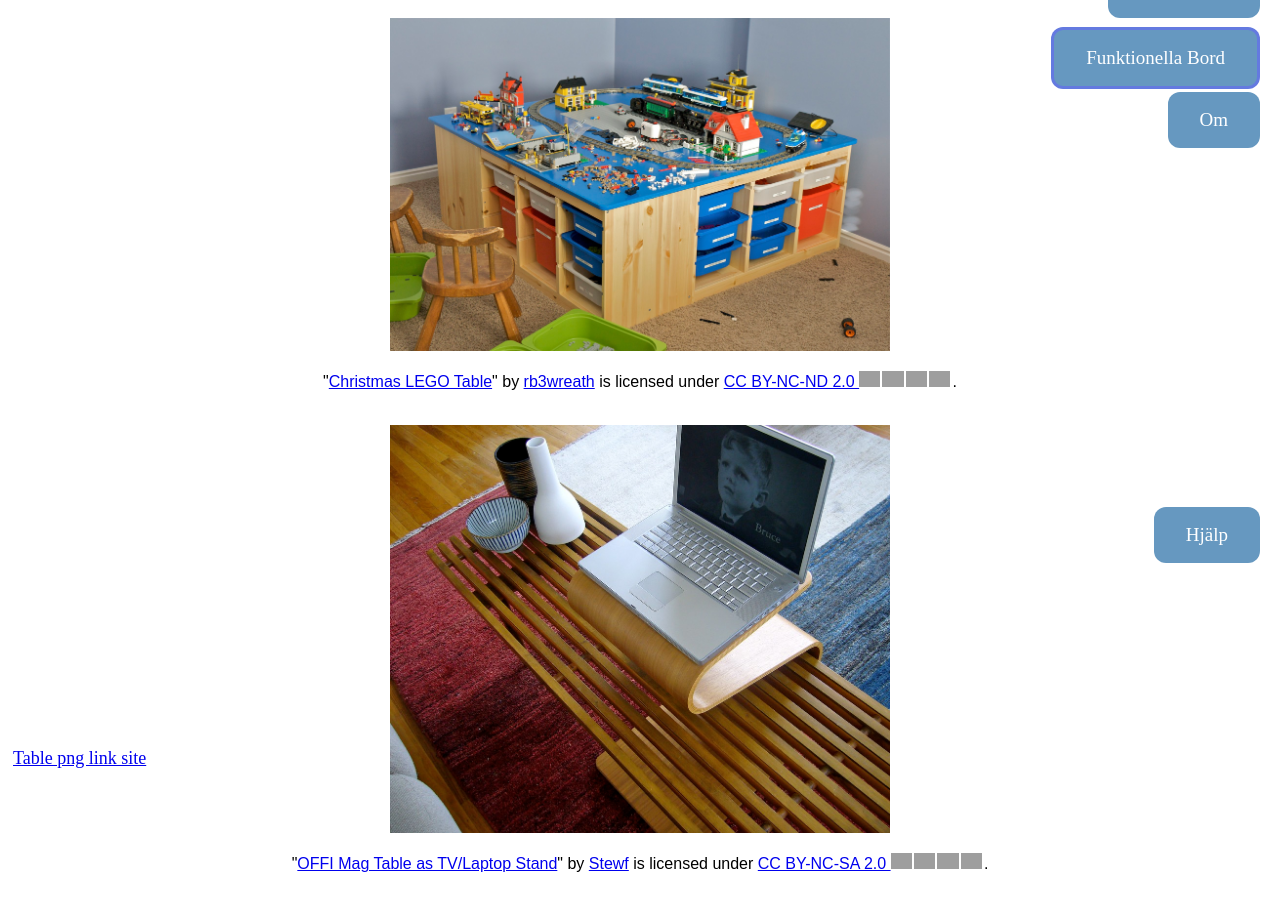
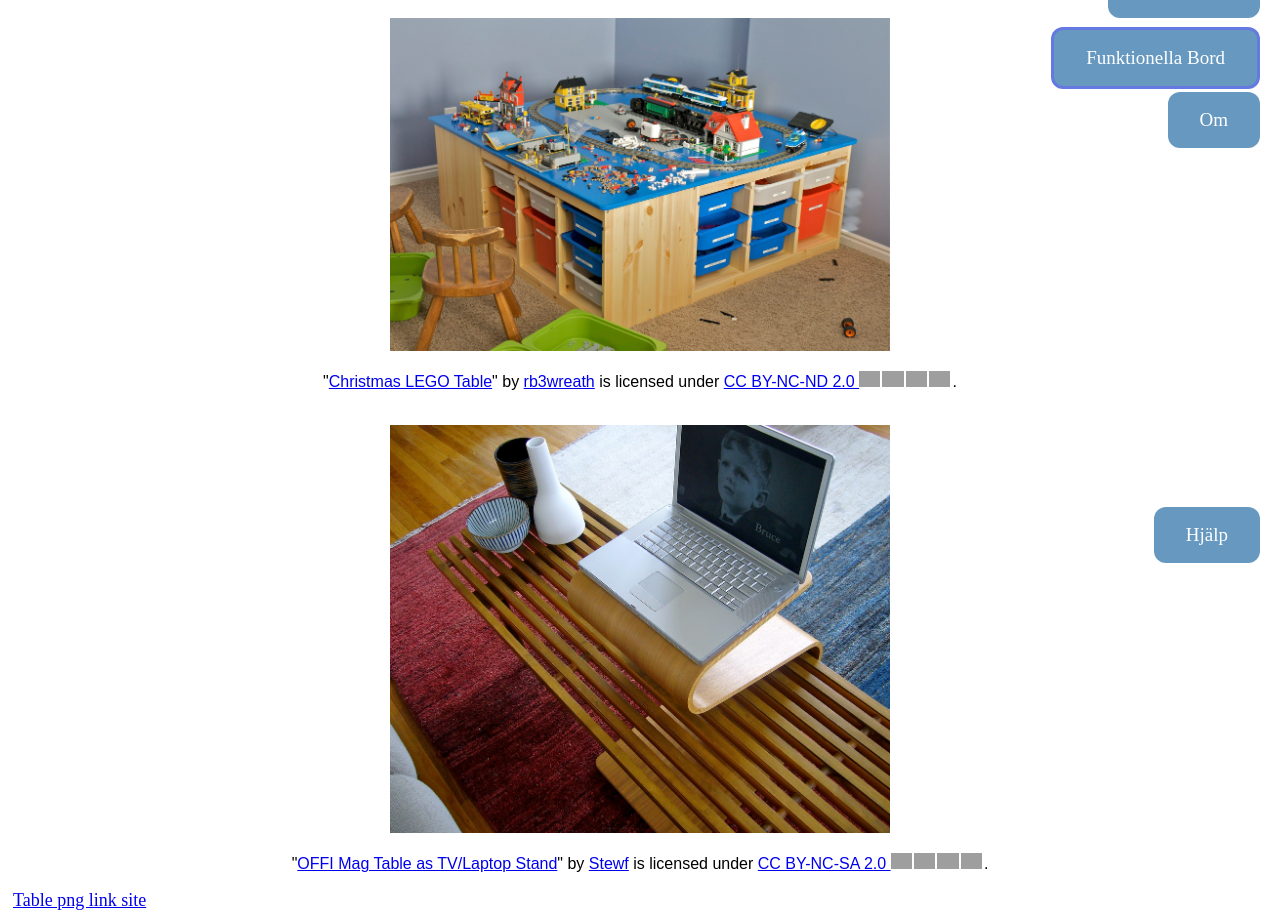
Before and after one commit to BilKar05/Bord, a plain HTML site: page index3.html in a window 1280 px wide. Shown: the part 133-1045 px from the top of the page. Before the commit the page ends 1022 px from the top, so only its background shows below. Drawn offline with Linux system fonts and the light colour scheme; grey boxes are pictures that could not be loaded.

Commit message:
Add files via upload

```diff
--- a/index3.css
+++ b/index3.css
@@ -4,7 +4,6 @@
     text-decoration: none;
     display: inline-block;
     position: absolute;
-    top: 110%;
     font-size: large;
 }
 
```
